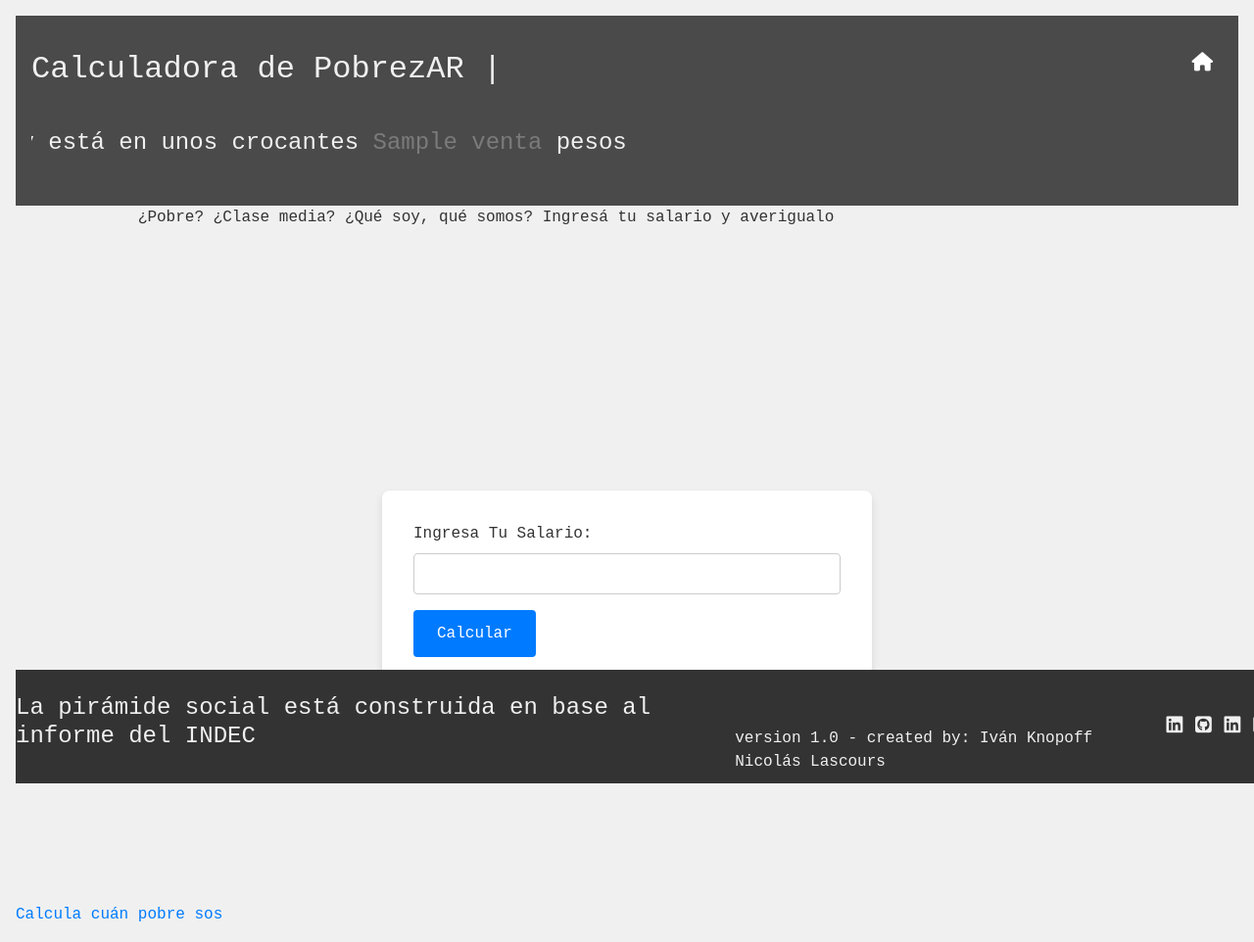
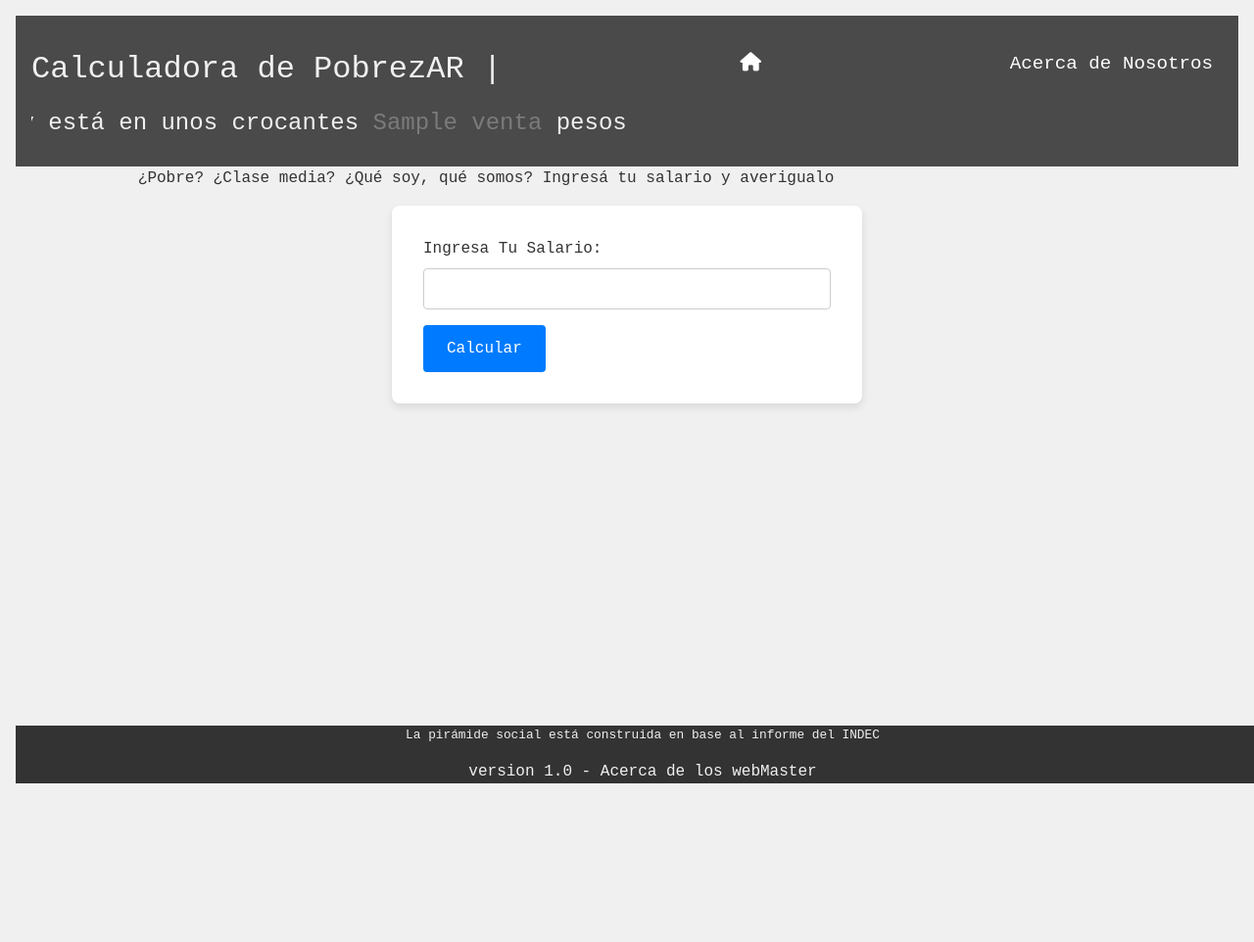
Before and after one commit to NicolasLascours/pobrezAR, a Flask app: template app/templates/index.html in a window 1280 px wide. Shown: the whole page at 98% size. After the commit the page ends 800 px from the top, so only its background shows below. Run offline with Flask 3, Linux system fonts and the light colour scheme; the template is opened without the code that fills it: most values are stand-ins (such as "Sample title", 1, 10 or a date in 2020); some libraries are stand-ins or nearby versions.

Commit message:
about page

```diff
--- a/app/app.py
+++ b/app/app.py
@@ -26,6 +26,9 @@ def calculate():
 
     return render_template('calcular.html', grafico=grafico_path, piso=piso,dolar=dolar)
 
+@app.route("/about")
+def about():
+    return render_template('about.html',dolar=dolar)
 
 if __name__ == '__main__':
     app.run(debug=True)
--- a/app/static/style.css
+++ b/app/static/style.css
@@ -13,6 +13,7 @@ body {
     display: flex;
     flex-direction: column;
     min-height: 100vh; /* Asegura que el body tome toda la altura */
+    padding-bottom: 1em;
 }
 
 /* Headers */
@@ -30,7 +31,7 @@ h3 {
 p, ul {
     margin-left: 10%;
     margin-right: 10%;
-    color: #333; /* Texto gris oscuro */
+    color: #333;
 }
 
 /* Footer Styles */
@@ -38,52 +39,64 @@ footer {
     position: fixed;
     bottom: 0;
     width: 100%;
-    background-color: #333; /* Gris oscuro */
-    color: #f0f0f0; /* Texto gris claro */
+    background-color: #333;
     display: flex;
+    flex-direction: column;
     justify-content: center;
     align-items: center;
-    padding: 10px 0;
+    text-align: center;
 }
 
-footer p, .icon {
-    font-size: 1.2em;
+
+footer p{
+    font-size: 0.8em;
     text-align: center;
-    margin-left: 1%;
     color: #f0f0f0; /* Texto gris claro */
 }
 
-/* Table Styles */
-.table {
-    width: 100%;
-    border-collapse: collapse;
-    margin-top: 20px;
-    margin-bottom: 20px;
+.version-link p,
+.version-link a {
+    display: inline; /* Mantiene ambos elementos en la misma línea */
+    font-size: 1em; /* Tamaño del texto */
+    color: #f0f0f0; /* Color del texto */
+    margin: 0; /* Elimina márgenes predeterminados */
 }
 
-.table th, .table td {
-    padding: 10px; /* Espaciado uniforme */
-    text-align: left; /* Alineación a la izquierda para mejor legibilidad */
-    border: 1px solid #004080; /* Borde azul oscuro */
-    font-size: 1em;
-    color: #333; /* Texto gris oscuro */
+.version-link a {
+    color: #f0f0f0; /* Color azul para el enlace */
+    text-decoration: none; /* Sin subrayado */
+    transition: color 0.3s ease; /* Transición suave para el color */
 }
 
-.table th {
-    background-color: #e0e0e0; /* Fondo gris claro para el encabezado */
-    color: #003366; /* Texto azul oscuro para el encabezado */
+.version-link a:hover {
+    color: #ff6347; /* Cambia a color tomate cuando el mouse pasa sobre el enlace */
 }
 
-.table-striped tbody tr:nth-of-type(odd) {
-    background-color: #f9f9f9; /* Fondo gris muy claro para filas impares */
+.creator {
+    text-align: center;
+    margin: 20px 0; /* Espacio entre cada bloque de creador */
 }
 
-.table-striped tbody tr:nth-of-type(even) {
-    background-color: #e6e6e6; /* Fondo gris claro para filas pares */
+.creator p {
+    font-size: 1.2em; /* Aumentar tamaño de texto */
+    color: #333; /* Color del texto */
+    margin-bottom: 10px;
 }
 
-.table-hover tbody tr:hover {
-    background-color: #d0e0f0; /* Azul claro al pasar el ratón */
+.social-links {
+    display: flex;
+    justify-content: center;
+    gap: 2em; /* Espacio entre los iconos */
+}
+
+.icon {
+    font-size: 2em; /* Aumentar tamaño de los iconos */
+    color: #333;
+    transition: color 0.3s ease; /* Transición suave de color */
+}
+
+.icon:hover {
+    color: #555; /* Color al pasar el mouse */
 }
 
 /* Navbar Styles */
@@ -130,8 +143,6 @@ footer p, .icon {
     display: flex;
     justify-content: center;
     align-items: center;
-    height: 80vh; /* Ajusta la altura según sea necesario */
-    margin-top: 2rem;
 }
 
 form {
@@ -140,7 +151,7 @@ form {
     border-radius: 8px; /* Bordes redondeados */
     box-shadow: 0 4px 8px rgba(0, 0, 0, 0.1); /* Sombra sutil */
     width: 100%;
-    max-width: 500px; /* Ancho máximo del formulario */
+    max-width: 30em; /* Ancho máximo del formulario */
 }
 
 .form-group {
@@ -182,7 +193,6 @@ button:hover {
     display: flex;
     justify-content: center;
     align-items: center;
-    min-height: 80vh; /* Ajusta la altura según sea necesario */
     text-align: center;
 }
 
@@ -197,7 +207,6 @@ button:hover {
 .slider-container {
     overflow: hidden;
     width: 100%; /* Ocupa todo el ancho de la página */
-    margin: 20px 0;
     background-color: #4a4a4a; /* Fondo oscuro */
     padding: 10px 0;
 }
--- a/app/templates/footer.html
+++ b/app/templates/footer.html
@@ -1,12 +1,9 @@
 </body>
 
 <footer>
-    <h4>La pirámide social está construida en base al informe del INDEC</h4>
-    <br><br>
-    version 1.0 - created by: Iván Knopoff Nicolás Lascours
-    <a class="icon" href="https://linkedin.com/in/ivan-knopoff"><i class="fab fa-linkedin"></i> </a>
-    <a class="icon" href="https://github.com/IvanKnop"><i class="fab fa-github-square"></i></a>
-    <a class="icon" href="https://www.linkedin.com/in/nicolás-lascours"><i class="fab fa-linkedin"></i> </a>
-    <a class="icon" href="https://github.com/NicolasLascours"><i class="fab fa-github-square"></i></a>
+    <p>La pirámide social está construida en base al informe del INDEC</p>
+    <div class="version-link">
+        <p>version 1.0 - </p><a href="/about.html">Acerca de los webMaster</a>
+    </div>
 </footer>
 </html>
--- a/app/templates/header.html
+++ b/app/templates/header.html
@@ -17,6 +17,11 @@
                 <i class="fa fa-home"></i>
             </a>
         </div>
+        <div class="nav-logo">
+            <a class="navbar-brand" href="/about">
+               Acerca de Nosotros</i>
+            </a>
+        </div>
         <div class="slider-container">
             <div class="slider">
                 <span>El dólar hoy está en unos crocantes <span class="dollar-flash">{{ dolar['venta'] }}</span> pesos</span>
--- a/app/templates/index.html
+++ b/app/templates/index.html
@@ -12,6 +12,4 @@
         </form>
     </div>
 
-    <a class="calculate-link" href="/calculate">Calcula cuán pobre sos</a>
-</div>
 {% include 'footer.html' %}
```
Also changed, not shown: app/templates/about.html (added, +20 -0 lines).
